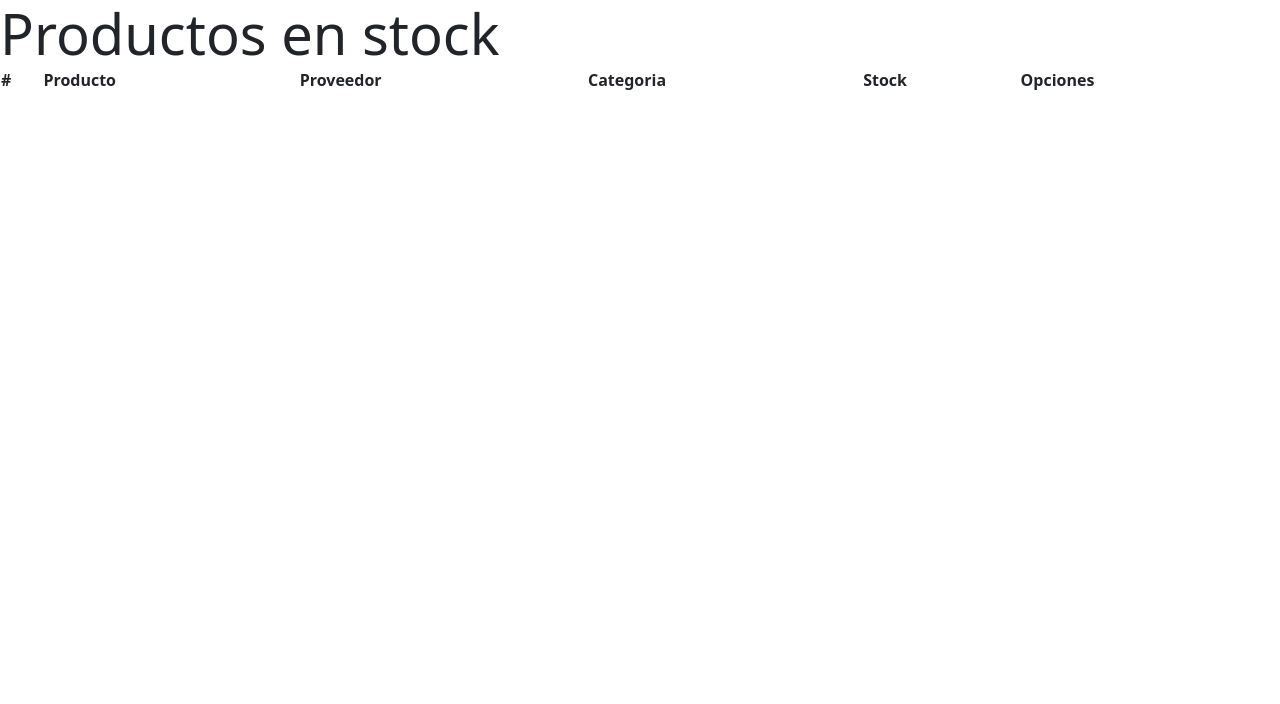
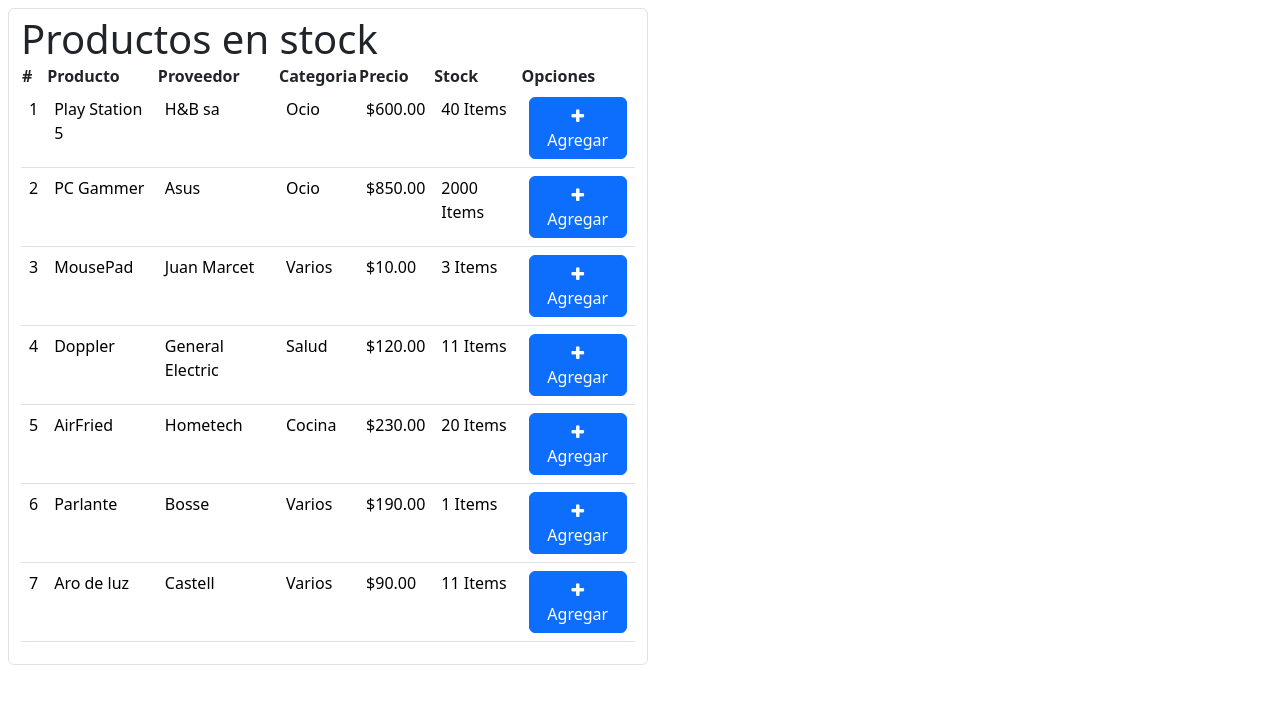
Before and after one commit to ijeyson01/vmtdev-ng, an Angular app: page / in a window 1280 px wide. Shown: the top 704 px of the page. Built offline with nearby package versions, Linux system fonts and the light colour scheme.

Commit message:
Componente productos

```diff
--- a/src/app/modules/shopcart/shopcart.module.ts
+++ b/src/app/modules/shopcart/shopcart.module.ts
@@ -1,6 +1,7 @@
 import { NgModule } from '@angular/core';
 import { CommonModule } from '@angular/common';
 import { TableProductComponent } from './table-product/table-product.component';
+import { SharedModule } from '../shared/shared.module';
 
 
 
@@ -9,7 +10,8 @@
     TableProductComponent
   ],
   imports: [
-    CommonModule
+    CommonModule,
+    SharedModule
   ],
   exports: [
     TableProductComponent
--- a/src/app/modules/shopcart/table-product/table-product.component.html
+++ b/src/app/modules/shopcart/table-product/table-product.component.html
@@ -1,5 +1,5 @@
-<div>
-    <div class="display-4">
+<div class="form-control m-2 w-50">
+    <div class="display-6">
         Productos en stock
     </div>
     <div>
@@ -9,11 +9,39 @@
                 <th>Producto</th>
                 <th>Proveedor</th>
                 <th>Categoria</th>
+                <th>Precio</th>
                 <th>Stock</th>
                 <th>Opciones</th>
             </thead>
             <tbody>
-                <tr></tr>
+                <tr *ngFor="let producto of listaproduct">
+                    <td> {{ producto.id }} </td>
+                    <td> {{ producto.product }} </td>
+                    <td> {{ producto.provider }} </td>
+                    <td [ngSwitch]="producto.category">
+                        <div *ngSwitchCase="'OC'">
+                            Ocio
+                        </div>
+                        <div *ngSwitchCase="'VA'">
+                            Varios
+                        </div>
+                        <div *ngSwitchCase="'HT'">
+                            Salud
+                        </div>
+                        <div *ngSwitchCase="'CO'">
+                            Cocina
+                        </div>
+                        <div *ngSwitchDefault>
+                            No definido
+                        </div>
+                    </td>
+                    <td> {{ producto.price | currency }} </td>
+                    <td> {{ producto.stock | quantityPipe }} </td>
+                    <td>
+                        <!-- <input class="btn btn-primary" type="button" value="Agregar"> -->
+                        <button class="btn btn-primary" type="button"><i class="fa fa-plus"></i> Agregar</button>
+                    </td>
+                </tr>
             </tbody>
         </table>
     </div>
```
